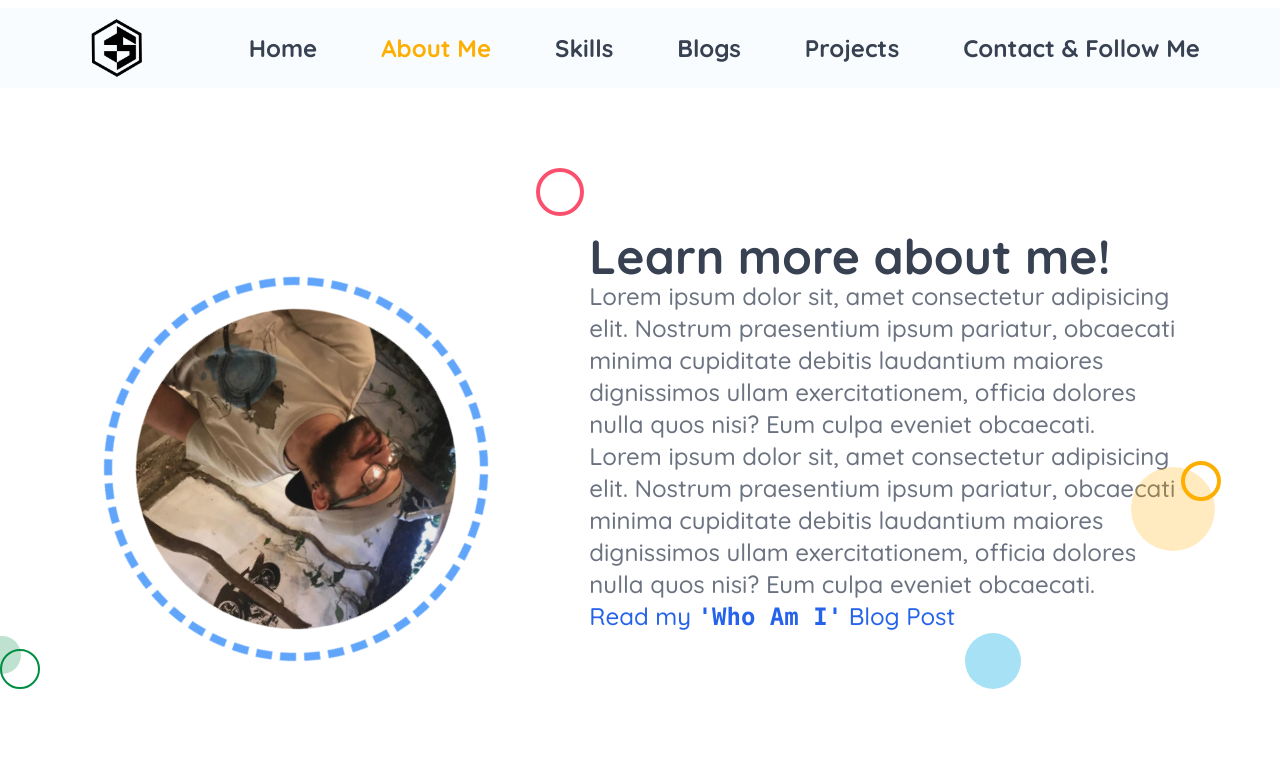
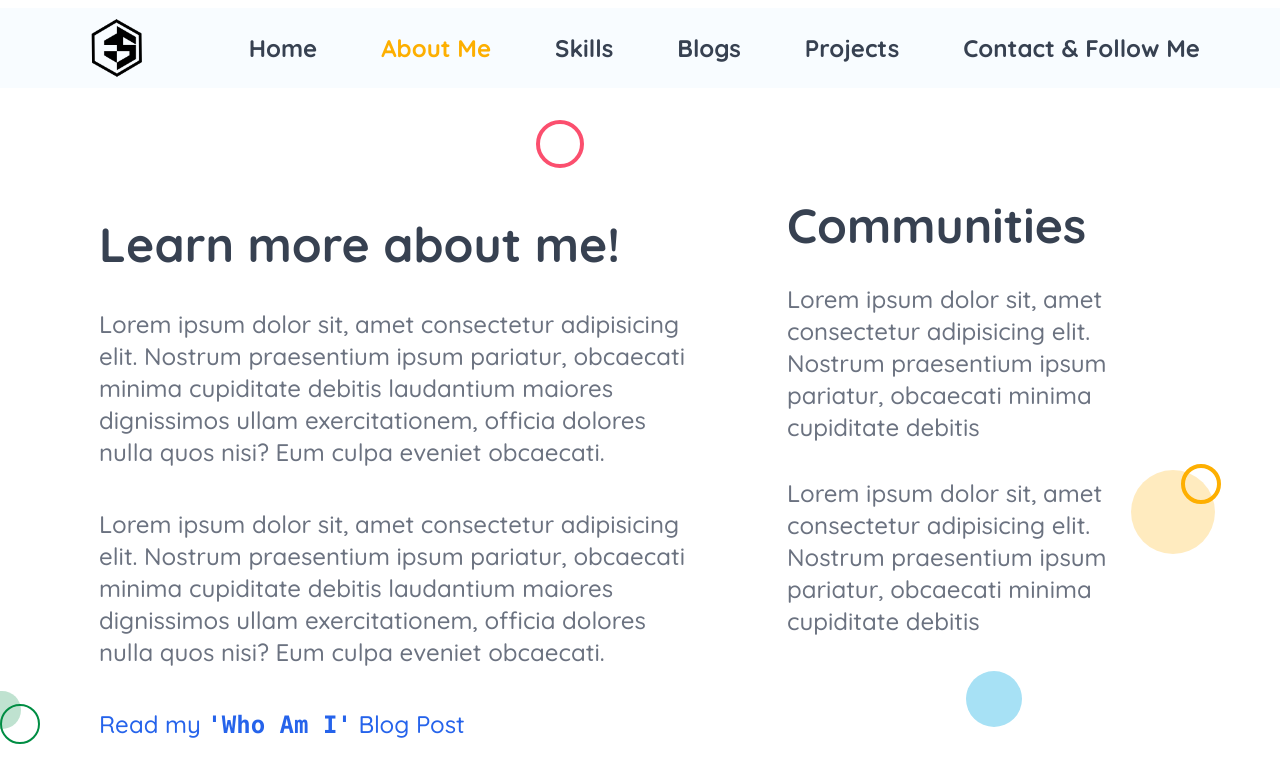
Before and after one commit to fatihes1/fatihes-resume-website, a Vue app in the folder resume-website/: page /about in a window 1280 px wide. Shown: the top 782 px of the page. Built offline with nearby package versions, Linux system fonts and the light colour scheme.

Commit message:
added animate package | added animate for pages/views

```diff
--- a/resume-website/package.json
+++ b/resume-website/package.json
@@ -7,6 +7,7 @@
     "preview": "vite preview --port 4173"
   },
   "dependencies": {
+    "animate.css": "^4.1.1",
     "daisyui": "^2.28.0",
     "lodash": "^4.17.21",
     "pinia": "^2.0.21",
--- a/resume-website/src/App.vue
+++ b/resume-website/src/App.vue
@@ -1,6 +1,6 @@
 <template>
-  <div>
-    <NavBar class="h-20" />
+  <div class="h-screen overflow-hidden">
+    <NavBar />
   </div>
 </template>
 
--- a/resume-website/src/components/AboutSection/AboutHeader.vue
+++ b/resume-website/src/components/AboutSection/AboutHeader.vue
@@ -17,19 +17,9 @@
             ></span>
           </span>
         </div>
-        <div class="w-4/12 flex flex-row justify-center items-center mr-24">
-          <div>
-            <span
-              class="w-96 h-96 border-8 border-dashed border-blue-400 rounded-full grid place-items-center relative animate-spin-slow"
-            >
-              <img
-                src="@/assets/about.jpeg"
-                alt="fatih"
-                class="rounded-full w-80 h-80 animate-none"
-            /></span>
-          </div>
-        </div>
-        <div class="w-6/12 flex flex-col justify-around">
+        <div
+          class="w-6/12 flex flex-col gap-y-10 items-start mr-24 mt-9 animate__animated animate__bounceInDown"
+        >
           <h1 class="text-5xl font-bold text-gray-700">Learn more about me!</h1>
           <h1 class="text-2xl font-medium text-gray-500">
             Lorem ipsum dolor sit, amet consectetur adipisicing elit. Nostrum
@@ -53,6 +43,19 @@
             <pre class="inline font-bold">'Who Am I'</pre>
             Blog Post
           </a>
+        </div>
+        <div
+          class="w-4/12 flex flex-col justify-around animate__animated animate__bounceInUp"
+        >
+          <h1 class="text-5xl font-bold text-gray-700">Communities</h1>
+          <h1 class="text-2xl font-medium text-gray-500">
+            Lorem ipsum dolor sit, amet consectetur adipisicing elit. Nostrum
+            praesentium ipsum pariatur, obcaecati minima cupiditate debitis
+          </h1>
+          <h1 class="text-2xl font-medium text-gray-500">
+            Lorem ipsum dolor sit, amet consectetur adipisicing elit. Nostrum
+            praesentium ipsum pariatur, obcaecati minima cupiditate debitis
+          </h1>
 
           <div class="flex flex-row justify-end mr-40">
             <span
--- a/resume-website/src/components/Header.vue
+++ b/resume-website/src/components/Header.vue
@@ -1,5 +1,5 @@
 <template>
-  <div class="container mx-auto">
+  <div class="container mx-auto calc-h-full-40">
     <div class="flex">
       <div class="flex flex-col gap-y-3 w-1/2">
         <div>
@@ -44,7 +44,11 @@
         </div>
       </div>
       <div class="flex justify-items-start w-1/2">
-        <img src="../assets/welcome.png" alt="welcome_header" />
+        <img
+          src="../assets/welcome.png"
+          alt="welcome_header"
+          class="animate__animated animate__bounceInDown"
+        />
       </div>
     </div>
   </div>
--- a/resume-website/src/components/NavBar.vue
+++ b/resume-website/src/components/NavBar.vue
@@ -1,6 +1,6 @@
 <template>
   <div
-    class="container mx-auto flex justify-between w-full bg-brand_background items-center font-bold mt-2"
+    class="container mx-auto flex justify-between w-full bg-brand_background items-center font-bold mt-2 h-20"
   >
     <div class="ml-20">
       <img class="w-20" src="../assets/logo.png" alt="logo" />
@@ -29,14 +29,29 @@
     </div>
   </div>
 
-  <router-view></router-view>
+  <router-view class="calc-h-full-20" v-slot="{ Component }">
+    <transition
+      enter-active-class="animate__animated animate__fadeInRightBig animate__faster"
+      leave-active-class="animate__animated animate__fadeOutLeftBig animate__faster"
+      mode="out-in"
+    >
+      <component :is="Component" />
+    </transition>
+  </router-view>
 </template>
 
 <style scoped>
-ul li a:hover,
+ul li a:hover {
+  text-decoration: underline;
+  transition: all 0.2s ease-in-out;
+  color: #fb4f6e;
+  /* transition: 1s; */
+}
+
 ul li a.router-link-active,
 ul li a.router-link-exact-active {
   color: #fdaf01;
   cursor: pointer;
+  transition: 0.6s;
 }
 </style>
--- a/resume-website/src/main.js
+++ b/resume-website/src/main.js
@@ -1,6 +1,7 @@
 import { createPinia } from "pinia";
 import { createApp } from "vue";
 
+import "animate.css";
 import App from "./App.vue";
 import router from "./router";
 
--- a/resume-website/src/views/AboutView.vue
+++ b/resume-website/src/views/AboutView.vue
@@ -1,15 +1,14 @@
 <template>
   <div>
-    <AboutHeader class="calc-h-full-20 mt-20" />
+    <AboutHeader class="mt-8" />
   </div>
 </template>
 
 <script>
-import NavBar from "../components/NavBar.vue";
 import AboutHeader from "../components/AboutSection/AboutHeader.vue";
 
 export default {
   //   components: ["NavBar"],
-  components: { NavBar, AboutHeader },
+  components: { AboutHeader },
 };
 </script>
--- a/resume-website/src/views/BlogView.vue
+++ b/resume-website/src/views/BlogView.vue
@@ -1,6 +1,6 @@
 <template>
   <div>
-    <Blogs class="calc-h-full-20 mt-20" />
+    <Blogs class="calc-h-full-20 mt-5" />
   </div>
 </template>
 
--- a/resume-website/src/views/HomeView.vue
+++ b/resume-website/src/views/HomeView.vue
@@ -1,6 +1,6 @@
 <template>
   <div>
-    <Header class="mt-20 calc-h-full-20" />
+    <Header class="mt-20" />
   </div>
 </template>
 
```
Also changed, not shown: 1 other file (tests, documents, lock files or other folders).
